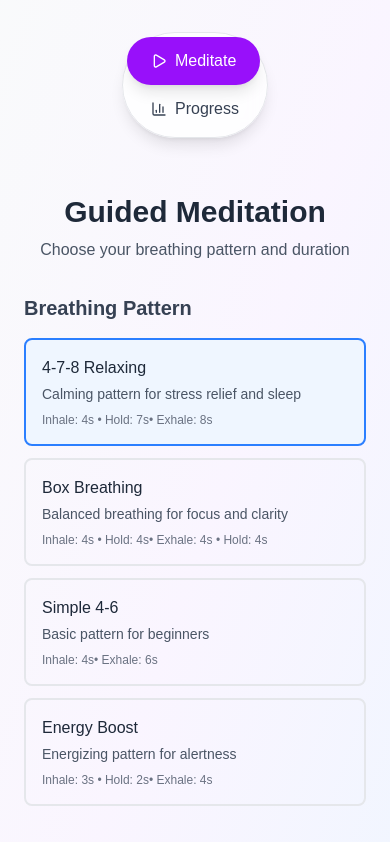
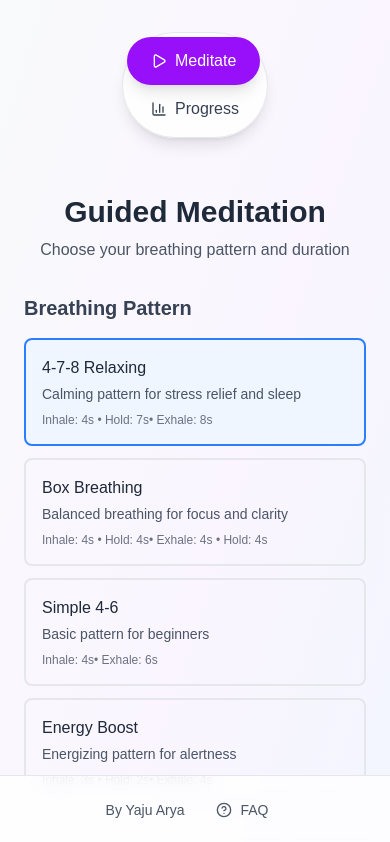
Before and after one commit to yajuarya/meditation-app, a Next.js app: page / in a window 390 px wide. Shown: the top 842 px of the page. Built offline with nearby package versions, Linux system fonts and the light colour scheme.

Commit message:
feat: Add author attribution and improve footer layout for responsive devices

```diff
--- a/src/app/page.tsx
+++ b/src/app/page.tsx
@@ -3,13 +3,24 @@
 import { useState } from 'react';
 import Timer from '@/components/Timer';
 import Progress from '@/components/Progress';
+import Footer from '@/components/Footer';
+import FAQ from '@/components/FAQ';
 import { Play, BarChart3 } from 'lucide-react';
 
 export default function Home() {
   const [activeView, setActiveView] = useState<'timer' | 'progress'>('timer');
+  const [isFAQOpen, setIsFAQOpen] = useState(false);
+
+  const handleFAQOpen = () => {
+    setIsFAQOpen(true);
+  };
+
+  const handleFAQClose = () => {
+    setIsFAQOpen(false);
+  };
 
   return (
-    <div className="min-h-screen bg-gradient-to-br from-gray-50 via-purple-50 to-blue-50">
+    <div className="min-h-screen bg-gradient-to-br from-gray-50 via-purple-50 to-blue-50 pb-20">
       {/* Navigation Header */}
       <div className="container mx-auto px-4 pt-8">
         <div className="flex justify-center mb-8">
@@ -43,6 +54,12 @@ export default function Home() {
       {/* Main Content */}
       {activeView === 'timer' && <Timer />}
       {activeView === 'progress' && <Progress />}
+
+      {/* Footer */}
+      <Footer onFAQClick={handleFAQOpen} />
+
+      {/* FAQ Modal */}
+      <FAQ isOpen={isFAQOpen} onClose={handleFAQClose} />
     </div>
   );
 }
--- /dev/null
+++ b/src/components/FAQ.tsx
@@ -0,0 +1,123 @@
+'use client';
+
+import { useState } from 'react';
+import { X, ChevronDown, ChevronUp } from 'lucide-react';
+
+interface FAQProps {
+  isOpen: boolean;
+  onClose: () => void;
+}
+
+interface FAQItem {
+  question: string;
+  answer: string;
+}
+
+const faqData: FAQItem[] = [
+  {
+    question: "How do I start a meditation session?",
+    answer: "Select your preferred breathing pattern (4-7-8, Box Breathing, or Triangle Breathing), choose your session duration using the timer controls, and click the \"Start\" button. The app will guide you through the breathing exercise with visual cues."
+  },
+  {
+    question: "What are the different breathing patterns?",
+    answer: "• 4-7-8 Breathing: Inhale for 4 seconds, hold for 7 seconds, exhale for 8 seconds. Great for relaxation and sleep.\n• Box Breathing: Inhale for 4 seconds, hold for 4 seconds, exhale for 4 seconds, hold for 4 seconds. Perfect for stress relief and focus.\n• Triangle Breathing: Inhale for 4 seconds, hold for 4 seconds, exhale for 4 seconds. Simple and effective for beginners."
+  },
+  {
+    question: "How does the progress tracking work?",
+    answer: "The app automatically saves each completed session to your browser's local storage. You can view your total sessions, minutes meditated, current streak, longest streak, and recent session history in the Progress tab."
+  },
+  {
+    question: "Will my progress be saved if I close the browser?",
+    answer: "Yes! Your meditation history is stored locally on your device and will persist between browser sessions. However, clearing your browser data will reset your progress."
+  },
+  {
+    question: "Can I pause or stop a session early?",
+    answer: "Yes, you can stop a session at any time by clicking the \"Stop\" button. Only completed sessions are counted toward your progress statistics."
+  },
+  {
+    question: "What if I miss a day? Will my streak reset?",
+    answer: "Yes, your current streak will reset if you don't meditate for a day. However, your longest streak record will be preserved, and you can always start building a new streak."
+  },
+  {
+    question: "Is this app suitable for beginners?",
+    answer: "Absolutely! The app is designed for all experience levels. Start with shorter sessions (2-5 minutes) and the Triangle Breathing pattern if you're new to meditation."
+  },
+  {
+    question: "Do I need headphones or speakers?",
+    answer: "No audio is required. The app provides visual breathing guidance through animated cues and text instructions, making it perfect for silent meditation anywhere."
+  },
+  {
+    question: "Can I use this app offline?",
+    answer: "Once loaded, the app works offline for meditation sessions. However, you'll need an internet connection for initial loading and any future updates."
+  },
+  {
+    question: "How often should I meditate?",
+    answer: "Consistency is more important than duration. Even 2-3 minutes daily can be beneficial. Start small and gradually increase your session length as you build the habit."
+  }
+];
+
+export default function FAQ({ isOpen, onClose }: FAQProps) {
+  const [expandedItems, setExpandedItems] = useState<number[]>([]);
+
+  const toggleItem = (index: number) => {
+    setExpandedItems(prev =>
+      prev.includes(index)
+        ? prev.filter(i => i !== index)
+        : [...prev, index]
+    );
+  };
+
+  if (!isOpen) return null;
+
+  return (
+    <div className="fixed inset-0 bg-black bg-opacity-50 flex items-center justify-center p-4 z-50">
+      <div className="bg-white rounded-lg shadow-xl max-w-2xl w-full max-h-[80vh] overflow-hidden">
+        {/* Header */}
+        <div className="flex items-center justify-between p-6 border-b border-gray-200">
+          <h2 className="text-2xl font-bold text-gray-800">Frequently Asked Questions</h2>
+          <button
+            onClick={onClose}
+            className="p-2 hover:bg-gray-100 rounded-full transition-colors"
+          >
+            <X className="w-5 h-5 text-gray-600" />
+          </button>
+        </div>
+
+        {/* FAQ Content */}
+        <div className="overflow-y-auto max-h-[60vh] p-6">
+          <div className="space-y-4">
+            {faqData.map((item, index) => (
+              <div key={index} className="border border-gray-200 rounded-lg">
+                <button
+                  onClick={() => toggleItem(index)}
+                  className="w-full flex items-center justify-between p-4 text-left hover:bg-gray-50 transition-colors"
+                >
+                  <span className="font-medium text-gray-800 pr-4">{item.question}</span>
+                  {expandedItems.includes(index) ? (
+                    <ChevronUp className="w-5 h-5 text-gray-600 flex-shrink-0" />
+                  ) : (
+                    <ChevronDown className="w-5 h-5 text-gray-600 flex-shrink-0" />
+                  )}
+                </button>
+                {expandedItems.includes(index) && (
+                  <div className="px-4 pb-4">
+                    <div className="text-gray-600 whitespace-pre-line">
+                      {item.answer}
+                    </div>
+                  </div>
+                )}
+              </div>
+            ))}
+          </div>
+        </div>
+
+        {/* Footer */}
+        <div className="p-6 border-t border-gray-200 bg-gray-50">
+          <p className="text-sm text-gray-600 text-center">
+            Have more questions? This app is designed to help you build a consistent meditation practice.
+          </p>
+        </div>
+      </div>
+    </div>
+  );
+}
--- /dev/null
+++ b/src/components/Footer.tsx
@@ -0,0 +1,33 @@
+'use client';
+
+import { HelpCircle } from 'lucide-react';
+
+interface FooterProps {
+  onFAQClick: () => void;
+}
+
+export default function Footer({ onFAQClick }: FooterProps) {
+  return (
+    <footer className="fixed bottom-0 left-0 right-0 bg-white/80 backdrop-blur-sm border-t border-gray-200 p-4">
+      <div className="container mx-auto flex items-center justify-center">
+        <div className="flex items-center space-x-4">
+          <a
+            href="http://yajuarya.com"
+            target="_blank"
+            rel="noopener noreferrer"
+            className="text-gray-600 hover:text-purple-600 text-sm font-medium transition-colors"
+          >
+            By Yaju Arya
+          </a>
+          <button
+            onClick={onFAQClick}
+            className="flex items-center space-x-2 px-4 py-2 text-gray-600 hover:text-purple-600 hover:bg-purple-50 rounded-lg transition-colors"
+          >
+            <HelpCircle className="w-4 h-4" />
+            <span className="text-sm font-medium">FAQ</span>
+          </button>
+        </div>
+      </div>
+    </footer>
+  );
+}
```
